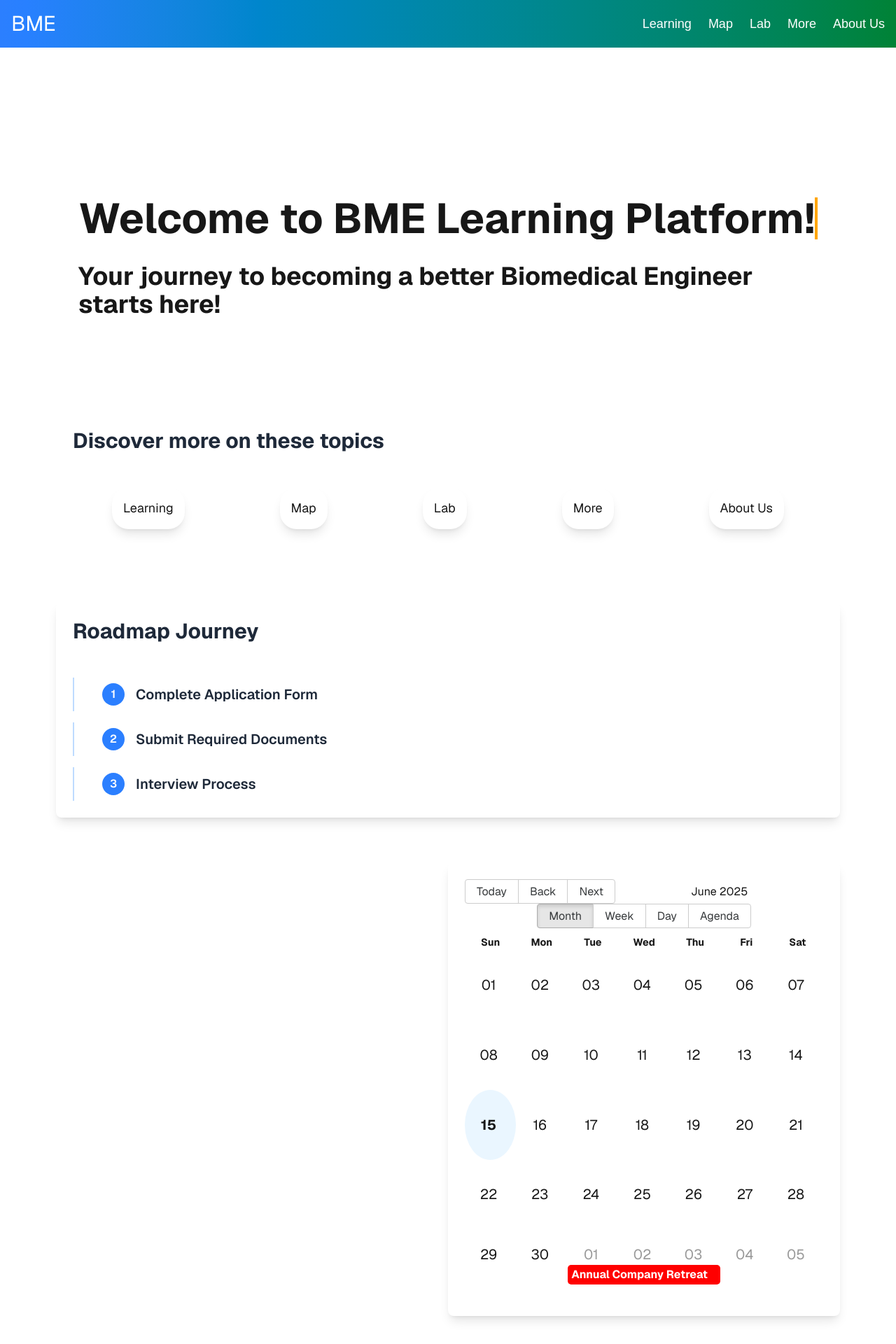
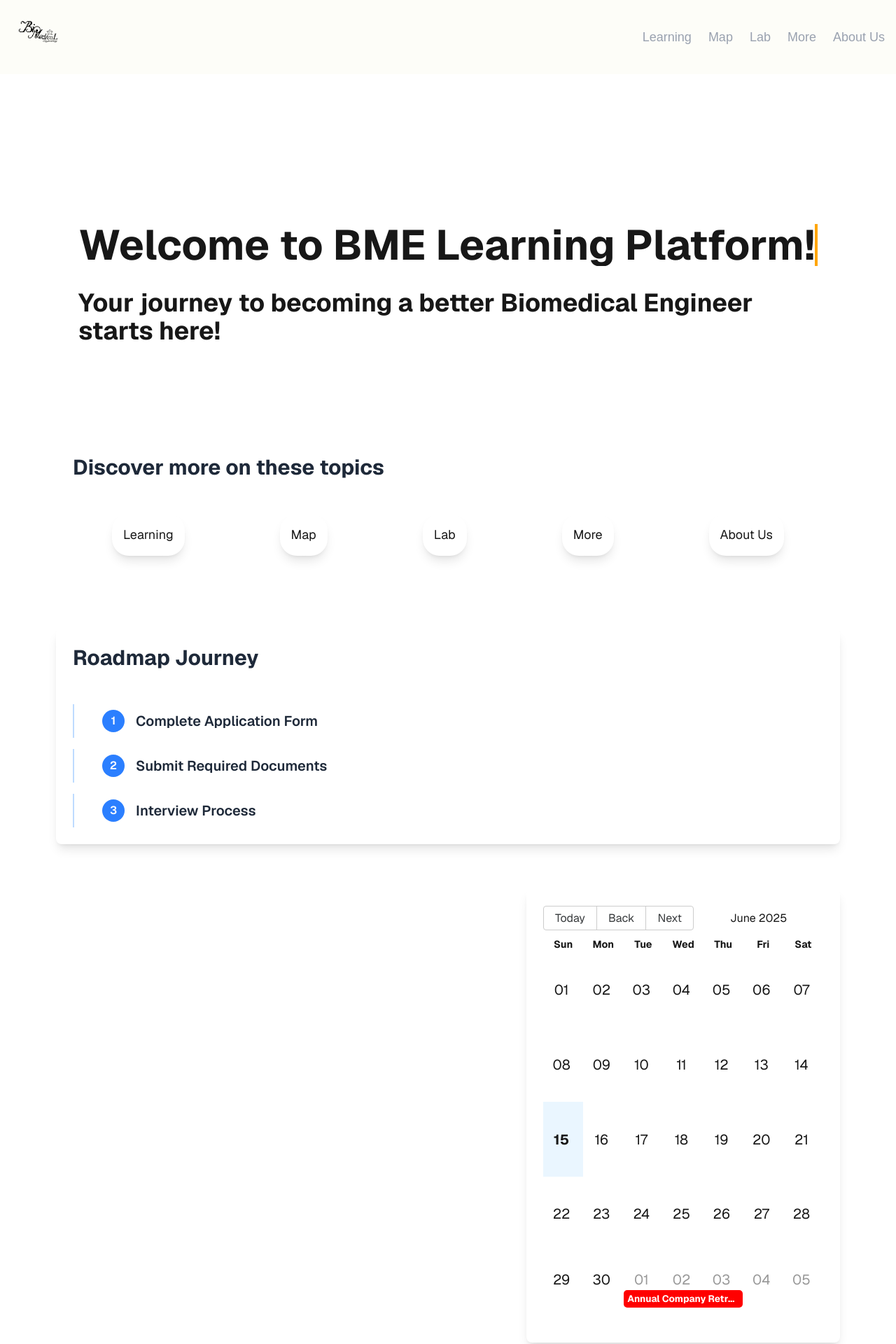
Before and after one commit to Shin1am/bme-guide-website, a Next.js app: page / in a window 1280 px wide. Shown: the top 1920 px of the page at 70% size. Built offline with nearby package versions, Linux system fonts and the light colour scheme.

Commit message:
New Design 1st edit

```diff
--- a/src/app/components/Calendar.js
+++ b/src/app/components/Calendar.js
@@ -70,10 +70,11 @@ export default function HomeCalendar({ events}) {
                     // style={{ pointerEvents: 'none' }}
                     // --- Display settings ---
                     defaultView="month" // Good for an overview
-                    views={['month', 'week', 'day', 'agenda']} // Allow users to switch views
+                    views={['month']} // Allow users to switch views
                     toolbar={true} // Keep navigation toolbar for changing months/views
                     eventPropGetter={eventPropsGetter}
                     dayPropGetter={dayPropGetter}
+
                 />
             </div>
         </div>
--- a/src/app/components/Navbar.js
+++ b/src/app/components/Navbar.js
@@ -1,25 +1,30 @@
 'use client';
 import Link from "next/link";
 import { useState } from "react";
+import Image from "next/image";
+import { usePathname } from "next/navigation";
+
 
 
 export default function Navbar() {
     const [isMenuOpen, setIsMenuOpen] = useState(false);
 
+    const currentPath = usePathname();
+
     return (
-        <nav className="flex justify-between items-center p-4 bg-gradient-to-r from-blue-500 to-green-700 text-white sticky top-0 z-50">
+        <nav className="flex justify-between items-center p-4 bg-[#FDFDF8] text-white sticky top-0 z-50">
             <div className="flex items-center gap-4">
                 <Link href="/">
-                    <h2 className="text-3xl font-sans">BME</h2>
+                    <Image src={'/logo.png'} alt={'logo'} width={75} height={75} />
                 </Link>
             </div>
 
-            <div className="hidden md:flex items-center gap-6 text-lg">
-                <Link href="/learning" className="hover:text-blue-200 hover:scale-110 transition-all duration-300">Learning</Link>
-                <Link href="/map" className="hover:text-blue-200 hover:scale-110 transition-all duration-300">Map</Link>
-                <Link href="/lab" className="hover:text-blue-200 hover:scale-110 transition-all duration-300">Lab</Link>
-                <Link href="/more" className="hover:text-blue-200 hover:scale-110 transition-all duration-300">More</Link>
-                <Link href="/about-us" className="hover:text-blue-200 hover:scale-110 transition-all duration-300">About Us</Link>
+            <div className="hidden md:flex items-center gap-6 text-lg text-gray-400">
+                <Link href="/learning" className={`${currentPath === '/learning' ? 'text-black' : ''} hover:text-black hover:scale-110 transition-all duration-300`}>Learning</Link>
+                <Link href="/map" className={`${currentPath === '/map' ? 'text-black' : ''} hover:text-black hover:scale-110 transition-all duration-300`}>Map</Link>
+                <Link href="/lab" className={`${currentPath === '/lab' ? 'text-black' : ''} hover:text-black hover:scale-110 transition-all duration-300`}>Lab</Link>
+                <Link href="/more" className={`${currentPath === '/more' ? 'text-black' : ''} hover:text-black hover:scale-110 transition-all duration-300`}>More</Link>
+                <Link href="/about-us" className={`${currentPath === '/about-us' ? 'text-black' : ''} hover:text-black hover:scale-110 transition-all duration-300`}>About Us</Link>
             </div>
 
             <button
--- a/src/app/components/calendar.css
+++ b/src/app/components/calendar.css
@@ -1,3 +1,14 @@
+
+.calendar-container {
+    border-radius: 15px; /* Rounded corners for the entire calendar */
+    overflow: hidden; /* Ensures content inside respects border-radius */
+    box-shadow: 0 4px 10px rgba(0,0,0,0.05); /* Subtle shadow */
+    background-color: #fff; /* White background for the calendar area */
+    padding-bottom: 20px; /* Add some space at the bottom */
+}
+
+
+
 .rbc-row-segment,
 .rbc-time-slot,
 .rbc-day-bg,
@@ -8,12 +19,7 @@
     border: none !important;
 }
 
-.rbc-day-bg {
 
-    border-radius: 100%;
-    width: full;
-    height: full;
-}
 
 .rbc-month-row {
     display: flex;
@@ -34,3 +40,36 @@
 .rbc-off-range-bg {
     opacity: 0;
 }
+
+.rbc-month-view .rbc-day-bg + .rbc-day-bg {
+    border-left: none !important;
+}
+.rbc-day-bg, .rbc-date-cell {
+    padding: -10;
+    margin: 10;
+}
+
+.rbc-event {
+    background-color: rgba(0, 123, 255, 0.1); /* Light blue, slightly transparent */
+    border: 1px solid rgba(0, 123, 255, 0.3);
+    color: #333;
+    padding: 2px 5px;
+    border-radius: 3px;
+    font-size: 0.85em;
+}
+
+.rbc-event-content {
+    white-space: nowrap;
+    overflow: hidden;
+    text-overflow: ellipsis;
+}
+
+.rbc-date-cell-wrapper {
+    display: flex;
+    justify-content: center;
+    align-items: center;
+    flex-direction: column; /* Stack date and counts vertically */
+    height: 100%; /* Ensure it fills the cell */
+    position: relative; /* For absolute positioning if needed */
+    padding: 10px 0; /* Add some vertical padding */
+}
--- a/src/app/learning/page.js
+++ b/src/app/learning/page.js
@@ -288,7 +288,7 @@ export default function Learning() {
                         </div>
 
                         {showSyllabus && (
-                            <div className='bg-white border-5 border-blue-400 rounded-lg shadow-xl w-full max-w-lg mx-4 p-8 relative'>
+                            <div className={`bg-white border-5 ${selectedCourse.grade === "OSU" ? 'border-green-400' : 'border-blue-500'} rounded-lg shadow-xl w-full max-w-lg mx-4 p-8 relative`}>
                                 <h4 className='text-xl font-semibold mb-4'>Tips & Tricks</h4>
                                 <p className='text-gray-700'>{selectedCourse.tips}</p>
                             </div>
--- a/src/app/page.js
+++ b/src/app/page.js
@@ -108,7 +108,7 @@ export default function Home() { // Receive events as a prop
         </div>
 
         {/* --- Calendar Section --- */}
-        <div className="ml-[50%] justify-end items-end mt-16 w-[50%]">
+        <div className="ml-[60%] justify-end items-end mt-16 w-[40%]">
           <HomeCalendar events={events} />
         </div>
         {/* --- End Calendar Section --- */}
```
Also changed, not shown: public/logo.png (added).
